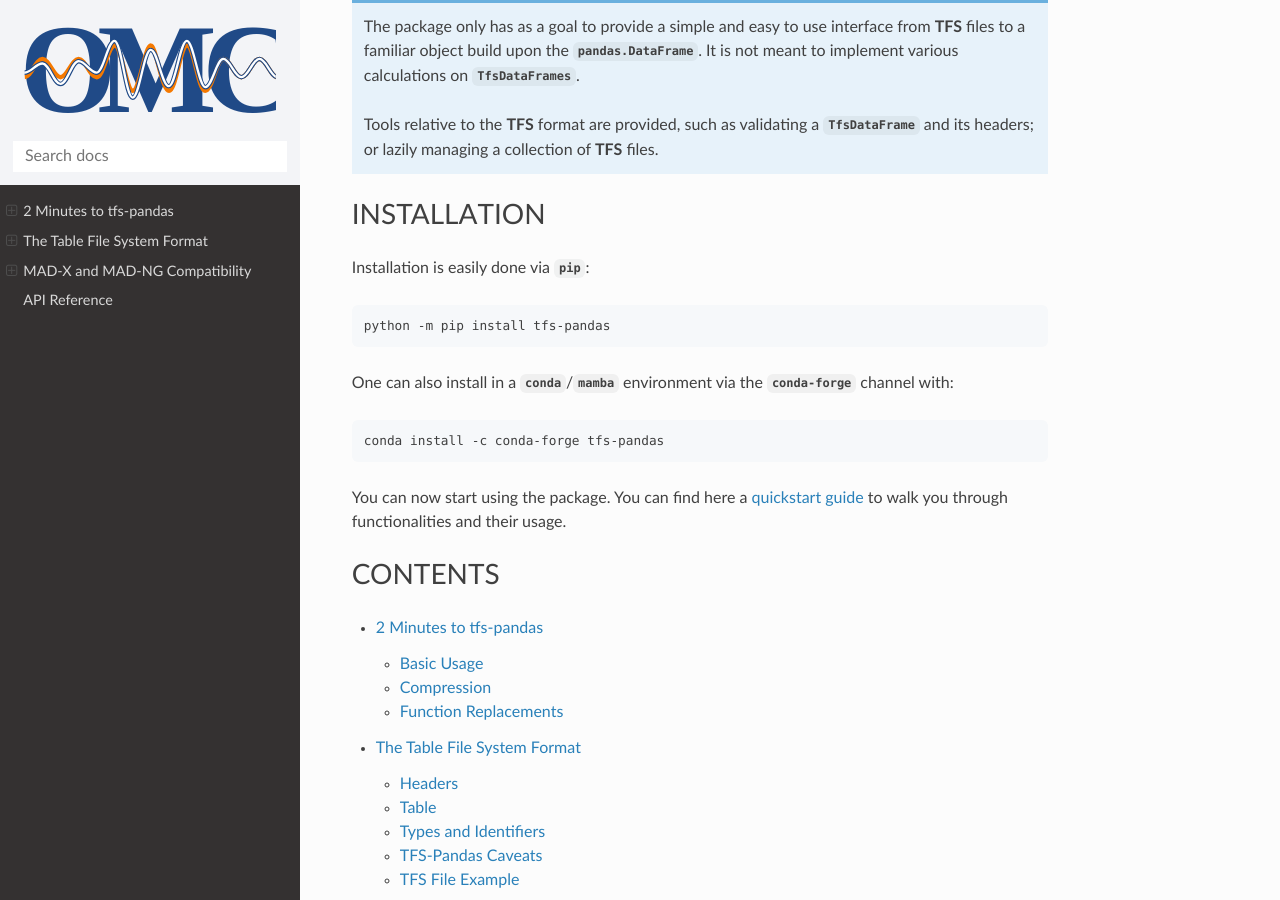
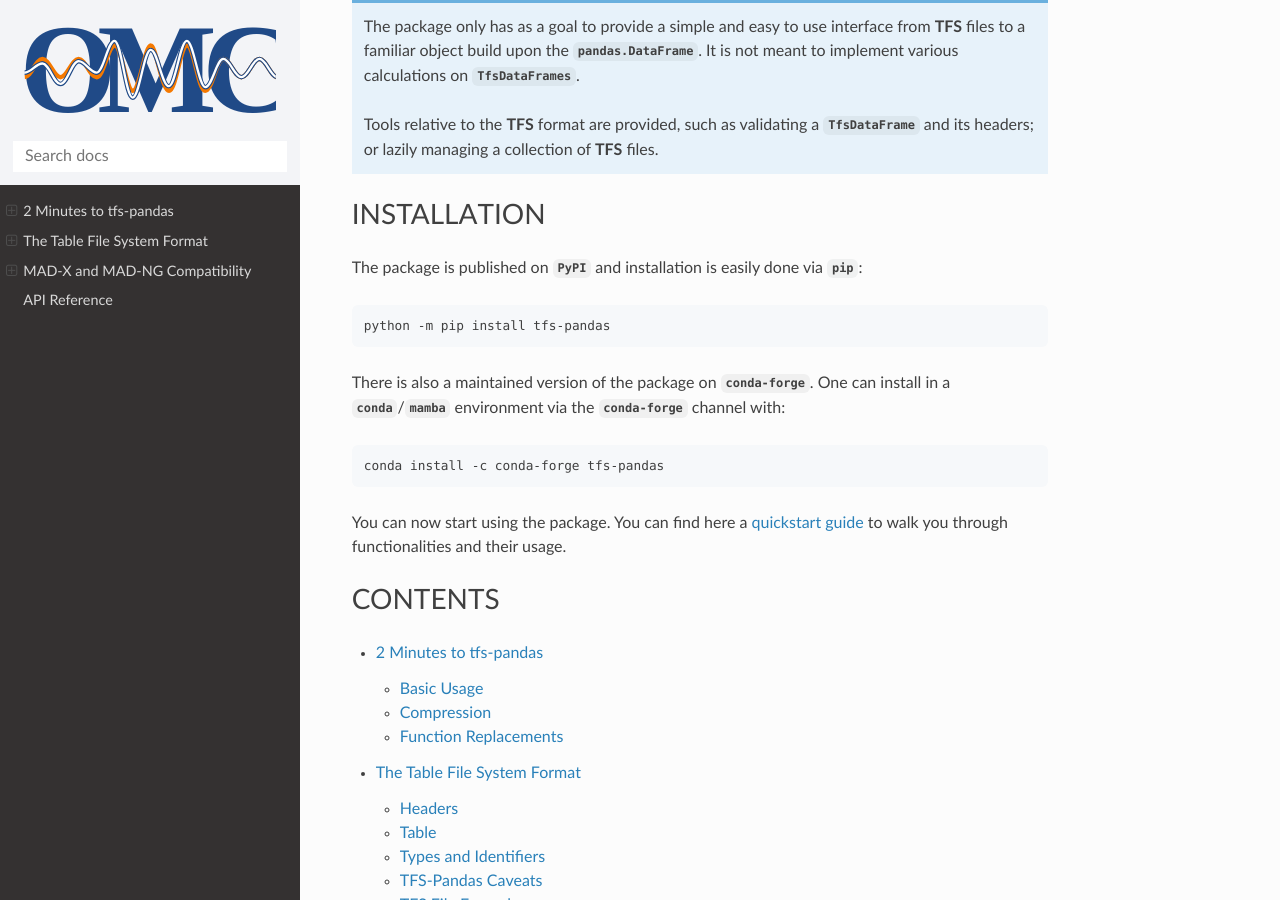
Before and after one commit to pylhc/tfs, a Sphinx documentation site: the page built from doc/index.rst, in a window 1280 px wide and 900 px high, scrolled down 379 px. Built offline with Sphinx 7.4.7 and the Read the Docs theme 3.1.0, drawn with Linux system fonts in a browser that asks for light colours.

Commit message:
better installation instructions

```diff
--- a/doc/index.rst
+++ b/doc/index.rst
@@ -17,13 +17,14 @@ Functions are also exported that handle reading and writing of **TFS** files to
 Installation
 ============
 
-Installation is easily done via `pip`:
+The package is published on `PyPI` and installation is easily done via `pip`:
 
 .. code-block:: bash
 
    python -m pip install tfs-pandas
 
-One can also install in a `conda`/`mamba` environment via the `conda-forge` channel with:
+There is also a maintained version of the package on `conda-forge`.
+One can install in a `conda`/`mamba` environment via the `conda-forge` channel with:
 
 .. code-block:: bash
 
```
